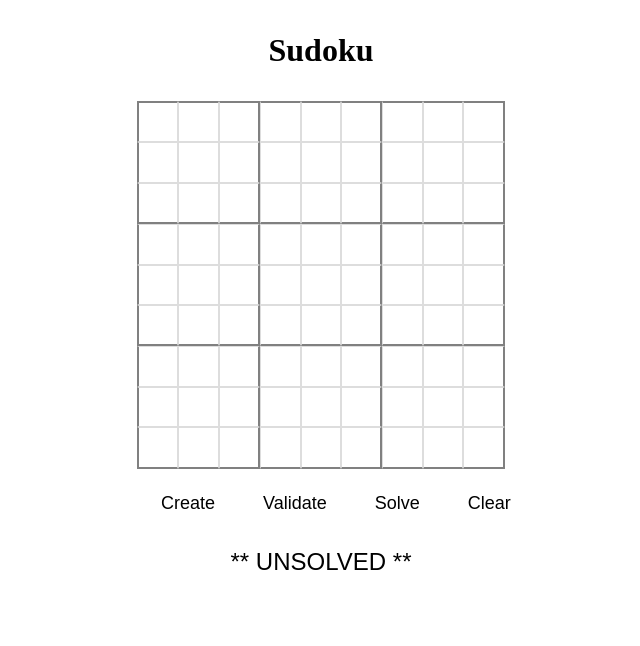
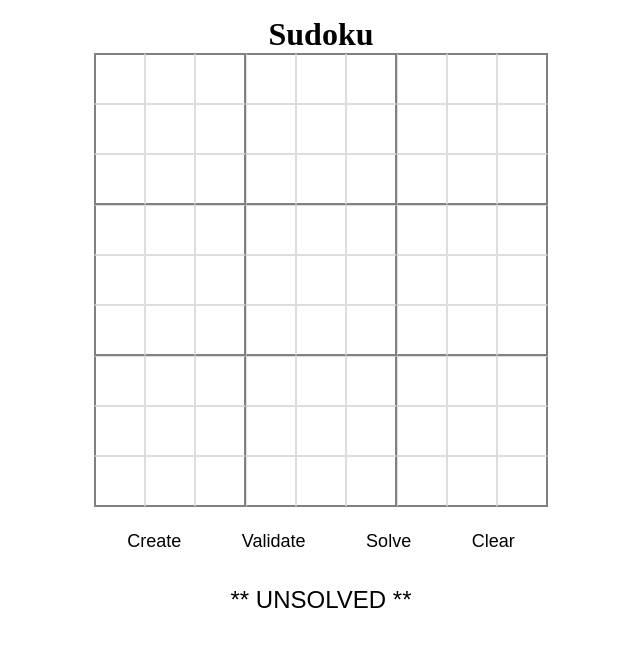
Before and after one commit to oigomezz/sudoku, a React app in the folder client/: page / in a window 1280 px wide. Shown: the top 646 px of the page, without its empty margins (319-959 px from the left). Built offline with nearby package versions, Linux system fonts and the light colour scheme; the HTML template or start-up script is replaced by a standard one.

Commit message:
Se agrega navegación con teclas de flecha y se actualiza los estilo en los componentes de Cell y Board

```diff
--- a/client/src/UI/Board.jsx
+++ b/client/src/UI/Board.jsx
@@ -14,7 +14,11 @@ function Board({ grid, setGrid, initialGrid }) {
 
   return (
     <div className="sudoku-board">
-      <Cell grid={grid} handleChange={handleChange} />
+      <Cell
+        puzzle={initialGrid.current}
+        grid={grid}
+        handleChange={handleChange}
+      />
     </div>
   );
 }
--- a/client/src/UI/Cell.jsx
+++ b/client/src/UI/Cell.jsx
@@ -1,14 +1,40 @@
-function Cell({ grid, handleChange }) {
+function Cell({ puzzle, grid, handleChange }) {
+  const keyUp = (rowIndex, colIndex, event) => {
+    switch (event.key) {
+      case "ArrowDown":
+        if (rowIndex + 1 < 9 && rowIndex + 1 >= 0)
+          document.getElementById(`input-${rowIndex + 1}-${colIndex}`).focus();
+        break;
+      case "ArrowUp":
+        if (rowIndex - 1 < 9 && rowIndex - 1 >= 0)
+          document.getElementById(`input-${rowIndex - 1}-${colIndex}`).focus();
+        break;
+      case "ArrowLeft":
+        if (colIndex - 1 < 9 && colIndex - 1 >= 0)
+          document.getElementById(`input-${rowIndex}-${colIndex - 1}`).focus();
+        break;
+      case "ArrowRight":
+        if (colIndex + 1 < 9 && colIndex + 1 >= 0)
+          document.getElementById(`input-${rowIndex}-${colIndex + 1}`).focus();
+        break;
+      default:
+        console.log(`No deberia moverse porque ${event.key} fue oprimido`);
+    }
+  };
+
   return grid.map((row, rowIndex) => {
     return row.map((col, colIndex) => {
+      const cellClass = puzzle[rowIndex][colIndex] === 0 ? "highlight-val" : "";
       return (
         <div key={`${rowIndex} ${colIndex}`} className="sudoku-board-cell">
           <input
-            key={rowIndex + " " + colIndex}
+            id={`input-${rowIndex}-${colIndex}`}
+            key={`${rowIndex} ${colIndex}`}
+            className={cellClass}
             type="text"
-            pattern="\\d*"
             value={col === 0 ? "" : col}
             onChange={(e) => handleChange(rowIndex, colIndex, e)}
+            onKeyDown={(e) => keyUp(rowIndex, colIndex, e)}
           />
         </div>
       );
--- a/client/src/index.css
+++ b/client/src/index.css
@@ -8,8 +8,8 @@
 }
 
 .wrap {
-  padding: 2em 1em;
-  width: 400px;
+  padding: 1em;
+  width: 480px;
   max-width: 100%;
   margin-left: auto;
   margin-right: auto;
@@ -17,14 +17,15 @@
 
 header h1 {
   text-align: center;
-  margin-bottom: 1em;
+  margin: auto;
 }
 
 .sudoku-board {
   display: grid;
   grid-template-columns: repeat(9, 0fr);
-  min-height: 22.75rem;
+  min-height: 25rem;
   margin-bottom: 1em;
+  justify-content: center;
 }
 
 .interface {
@@ -80,7 +81,7 @@ button:hover {
 
 .sudoku-board-cell input {
   background: none;
-  font-size: 1.2rem;
+  font-size: 1.5rem;
   text-align: center;
   width: 2em;
   max-width: 100%;
```
